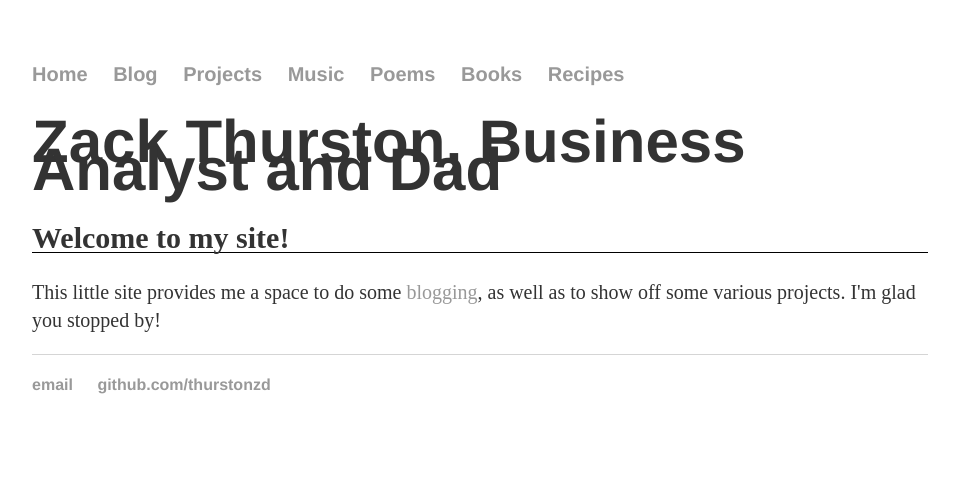
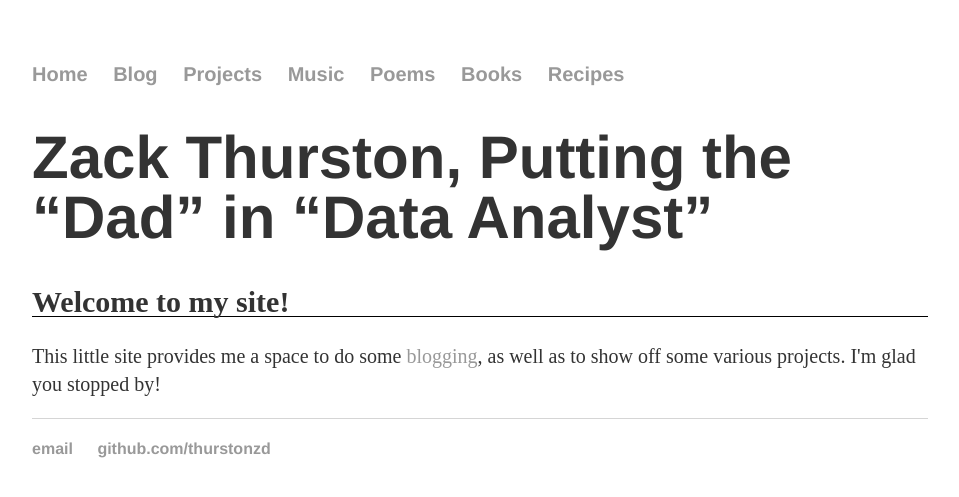
Before and after one commit to thurstonzd/thurstonzd.github.io, a Jekyll site: the page built from index.html, in a window 1280 px wide. Shown: the top 497 px of the page, without its empty margins (160-1119 px from the left). Built offline with Jekyll 4.4.1, drawn with Linux system fonts in a browser that asks for light colours; Markdown is read by kramdown in place of the engine named in the settings.

Commit message:
Specify line height for H1; update heading

```diff
--- a/css/main.css
+++ b/css/main.css
@@ -31,6 +31,7 @@ a:hover {
 h1 {
     font-size: 3em;
     font-family: 'Helvetica', 'Arial', 'Sans-Serif';
+    line-height: 1em;
 }
 
 footer {
--- a/index.html
+++ b/index.html
@@ -1,6 +1,6 @@
 ---
 layout : default
-title : Zack Thurston, Business Analyst and Dad
+title : Zack Thurston, Putting the &ldquo;Dad&rdquo; in &ldquo;Data Analyst&rdquo;
 ---
 <div class="blurb">
     <h2>Welcome to my site!</h2>
```
